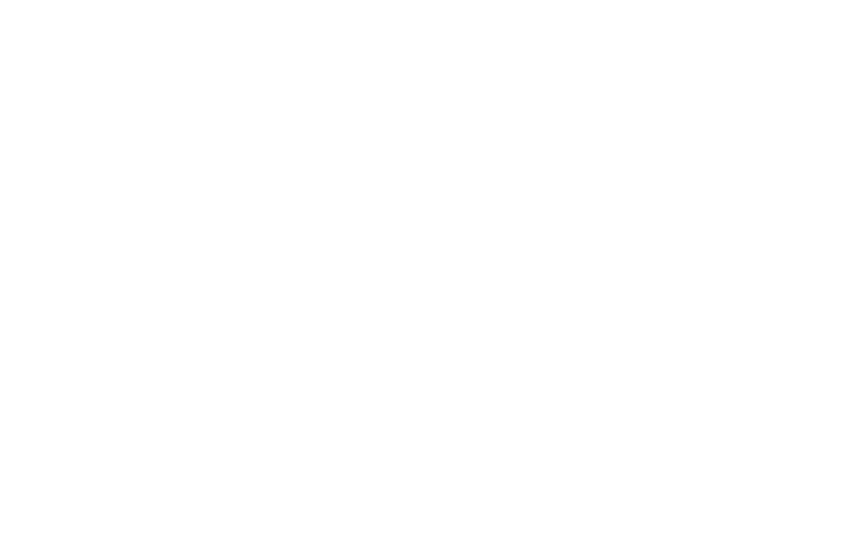
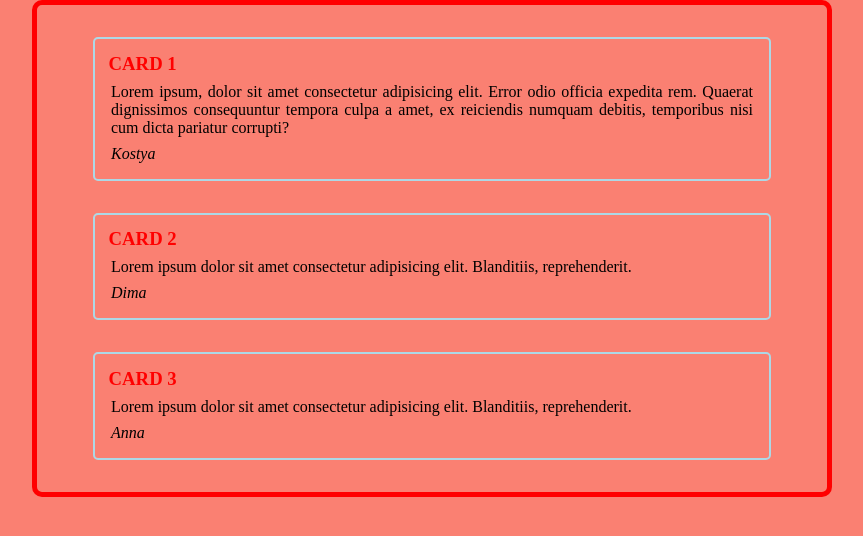
Before and after one commit to kostyaslob/SASS-SCSS, a plain HTML site: page index.html in a window 1280 px wide. Shown: the whole page, without its empty margins (208-1071 px from the left). Drawn offline with Linux system fonts and the light colour scheme.

Commit message:
learn mixins, nestling etc.

```diff
--- a/index.html
+++ b/index.html
@@ -7,6 +7,37 @@
     <title>SASS || SCSS</title>
   </head>
   <body>
-    <div class="container"></div>
+    <div class="container">
+      <section class="cards-wrapper">
+        <figure class="card">
+          <h3 class="card-title">Card 1</h3>
+          <blockquote class="card-description">
+            Lorem ipsum, dolor sit amet consectetur adipisicing elit. Error odio
+            officia expedita rem. Quaerat dignissimos consequuntur tempora culpa
+            a amet, ex reiciendis numquam debitis, temporibus nisi cum dicta
+            pariatur corrupti?
+          </blockquote>
+          <figcaption class="card-caption">Kostya</figcaption>
+        </figure>
+
+        <figure class="card">
+          <h3 class="card-title">Card 2</h3>
+          <blockquote class="card-description">
+            Lorem ipsum dolor sit amet consectetur adipisicing elit. Blanditiis,
+            reprehenderit.
+          </blockquote>
+          <figcaption class="card-caption">Dima</figcaption>
+        </figure>
+
+        <figure class="card">
+          <h3 class="card-title">Card 3</h3>
+          <blockquote class="card-description">
+            Lorem ipsum dolor sit amet consectetur adipisicing elit. Blanditiis,
+            reprehenderit.
+          </blockquote>
+          <figcaption class="card-caption">Anna</figcaption>
+        </figure>
+      </section>
+    </div>
   </body>
 </html>
--- a/styles/_basic.scss
+++ b/styles/_basic.scss
@@ -1,8 +1,10 @@
-@use "variables" as v;
+@use "variables" as var;
 
 * {
     box-sizing: border-box;
 }
+
 body {
-    background-color: v.$main-color-2;
+    background-color: var.$main-color-1;
+    margin: 0;
 }
--- /dev/null
+++ b/styles/_card.scss
@@ -0,0 +1,48 @@
+@use "variables" as var;
+@use "mixins";
+
+.card {
+    border: {
+        width: 2px;
+        style: solid;
+        color: var.$main-color-5;
+        radius: 5px;
+    }
+    padding: 0.5em;
+    width: 300px;
+
+    &-title {
+         margin: 0.3em;
+         text-transform: uppercase;
+
+         &:hover {
+            cursor: pointer;
+            color: var.$main-color-4;
+         }
+    }
+
+    &-description {
+        margin: 0.5em;
+        text-align: justify;
+    }
+
+    &-caption {
+        margin: 0.5em;
+        font-style: italic;
+    }
+
+    &:hover {
+        background-color: var.$main-color-3;
+        cursor: pointer;
+    }
+
+    @media (min-width: var.$media-776) {
+        & {
+            flex-grow: 1;
+
+            &-title {
+                color: var.$main-color-2;
+            }
+        }
+    }
+}
--- /dev/null
+++ b/styles/_importer.scss
@@ -0,0 +1,4 @@
+@forward "variables";
+@forward "basic";
+@forward "mixins";
+@forward "card";
--- /dev/null
+++ b/styles/_mixins.scss
@@ -0,0 +1,6 @@
+@mixin d-flex($justify: start, $align: stretch, $wrap: nowrap) {
+    display: flex;
+    justify-content: $justify;
+    align-items: $align;
+    flex-wrap: $wrap;
+}
--- a/styles/_variables.scss
+++ b/styles/_variables.scss
@@ -4,3 +4,5 @@ $main-color-3: yellow;
 $main-color-4: green;
 $main-color-5: lightblue;
 $main-color-6: purple;
+
+$media-776: 776px;
--- a/styles/index.scss
+++ b/styles/index.scss
@@ -1,2 +1,28 @@
-@use "basic";
-@use "variables";
+@use "importer" as imp;
+
+
+
+.container {
+    max-width: 800px;
+    margin: 0 auto;
+    padding: 1em;
+
+    border: {
+        width: 5px;
+        style: solid;
+        color: imp.$main-color-2;
+        radius: 10px;
+    }
+
+    .cards-wrapper {
+        width: 100%;
+        height: 100%;
+
+        // display: flex;
+        // justify-content: center;
+        // align-items: center;
+        // flex-wrap: wrap;
+
+        @include imp.d-flex(center, center, wrap);
+    }
+}
```
Also changed, not shown: styles/index.css, 1 other file.
